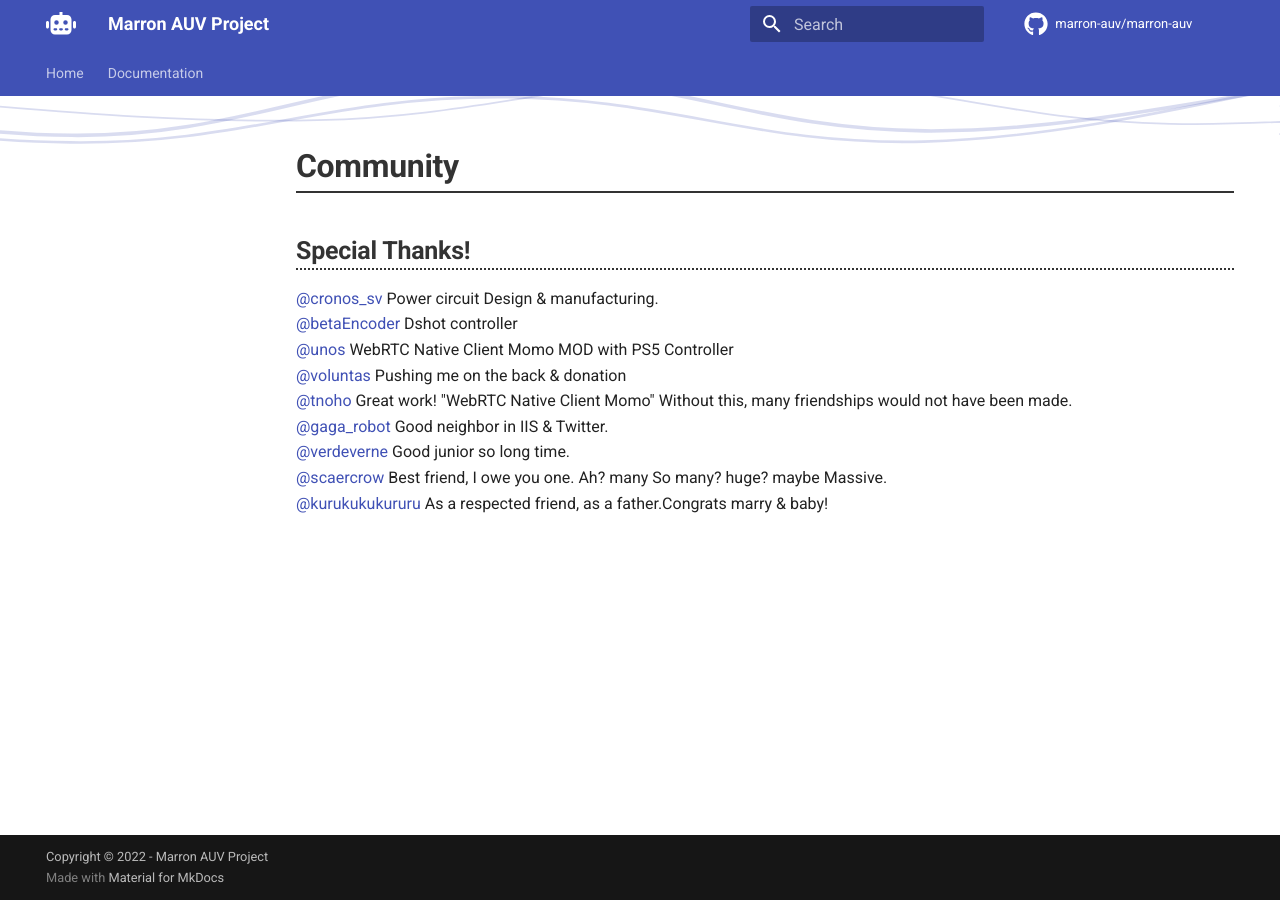
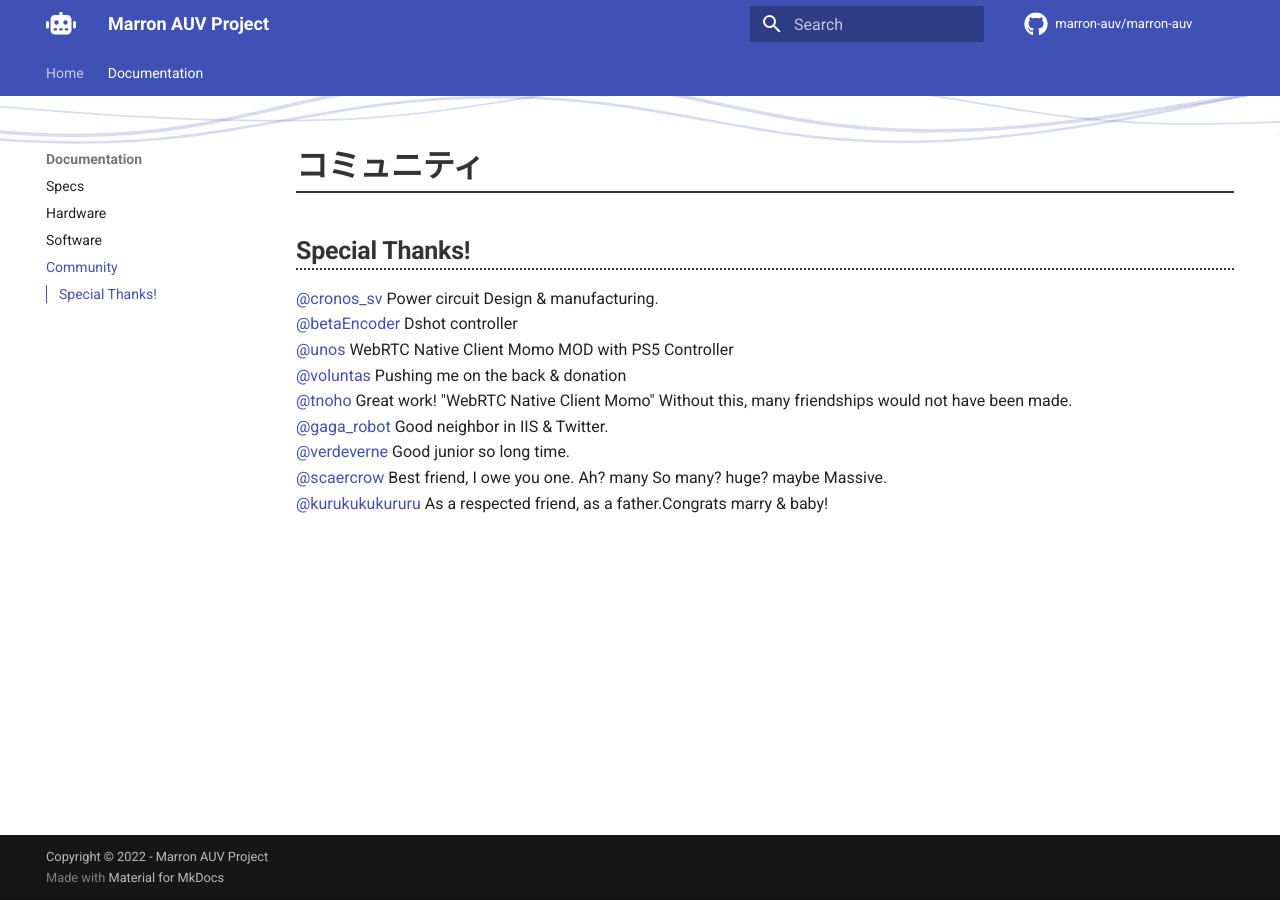
Before and after one commit to marron-auv/marron-auv, an MkDocs documentation site: the page built from docs/Community.md, in a window 1280 px wide. Built offline with MkDocs 1.6.1 and Material for MkDocs 9.7.7, drawn with Linux system fonts in a browser that asks for light colours; comment, search, counter and statistics services are not loaded.

Commit message:
add Community.md
Signed-off-by: Masaya Kataoka <ms.kataoka@gmail.com>

```diff
--- a/docs/Community.md
+++ b/docs/Community.md
@@ -1,4 +1,4 @@
-# Community
+# コミュニティ
 
 ## Special Thanks!
 [@cronos_sv](https://twitter.com/cronos_sv) Power circuit Design  & manufacturing.
--- a/mkdocs.yml
+++ b/mkdocs.yml
@@ -84,3 +84,4 @@ nav:
     - Specs: Specs.md
     - Hardware: Hardware.md
     - Software: Software.md
+    - Community: Community.md
```
